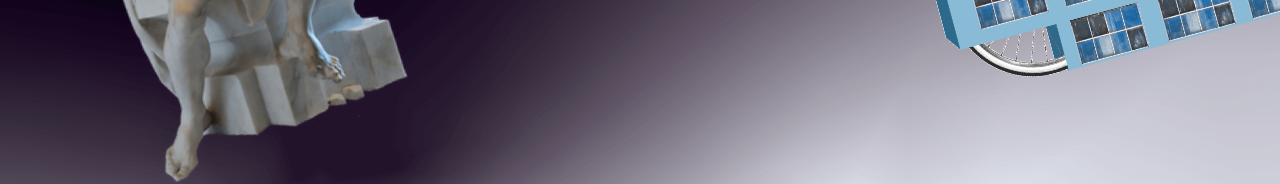
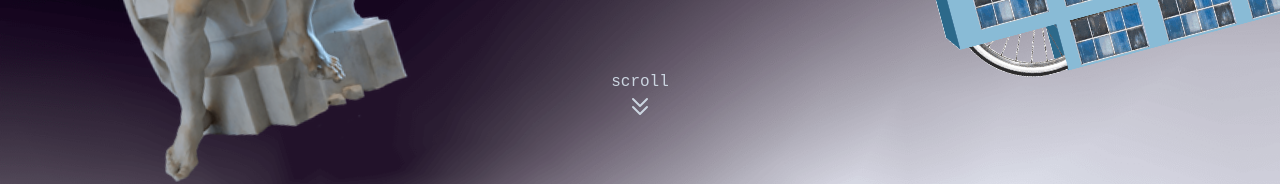
Before and after one commit to bencooper96/personal-website, a Next.js app: page / in a window 1280 px wide. Shown: the part 698-882 px from the top of the page. Built offline with nearby package versions, Linux system fonts and the light colour scheme.

Commit message:
changed colors & added scroll indicator to landing page

```diff
--- a/package.json
+++ b/package.json
@@ -12,6 +12,7 @@
   "author": "",
   "license": "ISC",
   "dependencies": {
+    "file-loader": "^6.2.0",
     "next": "^9.5.2",
     "react": "^16.13.1",
     "react-dom": "^16.13.1",
--- a/src/components/footer.jsx
+++ b/src/components/footer.jsx
@@ -3,7 +3,7 @@ import React from "react";
 const Footer = () => {
   return (
     <footer>
-      <div className="flex bg-blue-300 pt-2">
+      <div className="flex bg-gray-300 pt-2">
         <div className="flex-1 text-center md:text-left">ben cooper </div>
         <div className="flex-1 text-center">- 2020 -</div>
         <div className="flex-1 text-center md:text-right">
--- a/src/components/landingPage/landingPage.jsx
+++ b/src/components/landingPage/landingPage.jsx
@@ -3,6 +3,7 @@ import TV from "./tv";
 import Statue from "./statue";
 import Factory from "./factory";
 import CityBerry from "./cityBerry";
+import ScrollArrow from "./scrollArrow";
 
 class LandingPage extends Component {
   state = {};
@@ -23,6 +24,9 @@ class LandingPage extends Component {
             <Factory />
             <CityBerry />
             <TV />
+            <div className="absolute bottom-0 mb-4 inset-x-0 ">
+              <ScrollArrow />
+            </div>
           </div>
         </div>
       </div>
--- /dev/null
+++ b/src/components/landingPage/scrollArrow.jsx
@@ -0,0 +1,24 @@
+import React from "react";
+
+export default function Scroll() {
+  return (
+    <div className="items-center text-center">
+      <p className="text-gray-600 md:text-gray-600 lg:text-gray-400">scroll</p>
+
+      <svg
+        xmlns="http://www.w3.org/2000/svg"
+        fill="none"
+        viewBox="0 0 24 24"
+        stroke="currentColor"
+        className="h-6 text-gray-600 md:text-gray-600 lg:text-gray-400 mx-auto"
+      >
+        <path
+          strokeLinecap="round"
+          strokeLinejoin="round"
+          strokeWidth={2}
+          d="M19 13l-7 7-7-7m14-8l-7 7-7-7"
+        />
+      </svg>
+    </div>
+  );
+}
--- a/src/components/myWork/myWork.jsx
+++ b/src/components/myWork/myWork.jsx
@@ -10,9 +10,9 @@ import { Project } from "./project";
 
 const MyWork = () => {
   return (
-    <div className="bg-gray-500 py-10 md:px-4 " id="my-work">
-      <div className="text-5xl md:text-6xl">
-        <p className="mb-5 text-center">My Work</p>
+    <div className="bg-gray-400 py-10 md:px-4 " id="my-work">
+      <div className="md:px-32 px-8 text-center">
+        <p className="text-5xl md:text-6xl text-gray-800 ">My Work</p>
       </div>
       <span className="hidden md:block">
         <Swiper
--- a/src/components/myWork/projectImage.jsx
+++ b/src/components/myWork/projectImage.jsx
@@ -4,7 +4,7 @@ const Image = (props) => {
   return (
     <React.Fragment>
       <div
-        className="m-2 bg-gray-300 md:block mx-auto md:mx-2 relative"
+        className="m-2 bg-gray-300 md:block mx-auto md:mx-2 relative border-gray-600 border-2"
         style={{
           cursor: "pointer",
           width: "80vw",
@@ -17,7 +17,7 @@ const Image = (props) => {
           src={`img/projectPictures/${props.projectData.imgPath}preview.png`}
           className=" flex h-full float-right p-6"
         />
-        <p className="absolute inset-0 text-center md:text-6xl sm:text-4xl text-3xl lg:py-32 md:p-16 p-8">
+        <p className="absolute inset-0 text-center md:text-6xl sm:text-4xl text-3xl lg:py-32 md:p-16 p-8 text-gray-800">
           {props.projectData.name}
         </p>
       </div>
```
Also changed, not shown: 1 other file (tests, documents, lock files or other folders).
